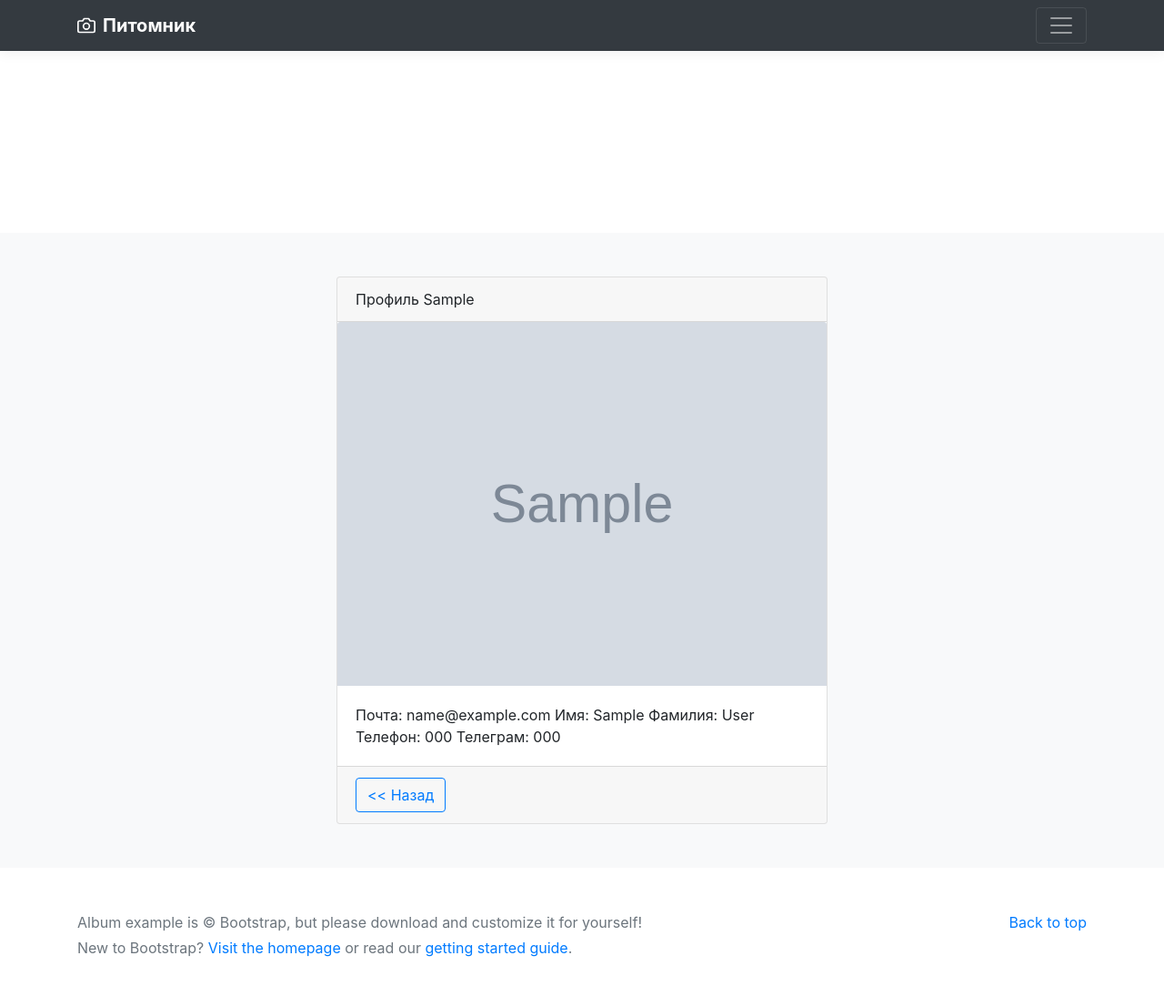
After one commit to MosesVA/HM_Django_projectCBV, a Django app: page /users/profile/1/ in a window 1280 px wide. The commit adds this page. Shown: the whole page at 91% size. Run offline with Django 5.2, Linux system fonts and the light colour scheme; tables that the repository leaves empty hold one stand-in row (values such as "Sample post"); grey boxes marked "Sample" are stand-in pictures; some libraries are stand-ins or nearby versions.

Commit message:
Добавлена возможность просмотра странички пользователя

```diff
--- a/users/templates/users/includes/inc_user_card.html
+++ b/users/templates/users/includes/inc_user_card.html
@@ -15,7 +15,7 @@
                 <li>Телеграм: {{ object.telegram|default:'Не указан' }}</li>
             </ul>
             <a class="btn btn-lg btn-block btn-outline-info"
-               href="{% url 'dogs:detail_dog' object.pk %}">Информация</a>
+               href="{% url 'users:profile_user_view' object.pk %}">Информация</a>
         </div>
     </div>
 </div>
--- /dev/null
+++ b/users/templates/users/user_view_profile.html
@@ -0,0 +1,25 @@
+{% extends 'dogs/base.html' %}
+{% load my_tags %}
+{% block content %}
+<div class="row">
+    <div class="col-3"></div>
+    <div class="col-6">
+        <div class="card">
+            <div class="card-header">Профиль {{ object.first_name }}</div>
+            <img class="card-img-top"
+                 src="{{ object.avatar|user_media }}" width="300" height="400"
+                 alt="Card image cap">
+            <div class="card-body">
+                <span class="card-text">Почта: {{ object.email }}</span>
+                <span class="card-text">Имя: {{ object.first_name|default:'Не указано' }}</span>
+                <span class="card-text">Фамилия: {{ object.last_name|default:'Не указано' }}</span>
+                <span class="card-text">Телефон: {{ object.phone|default:'Не указано' }}</span>
+                <span class="card-text">Телеграм: {{ object.telegram|default:'Не указано' }}</span>
+            </div>
+            <div class="card-footer">
+                <a href="{% url 'users:users_list' %}" class="btn btn-outline-primary"><< Назад</a>
+            </div>
+        </div>
+    </div>
+</div>
+{% endblock %}
--- a/users/urls.py
+++ b/users/urls.py
@@ -2,7 +2,7 @@ from django.urls import path
 
 from users.apps import UsersConfig
 from users.views import user_generate_new_password, UserRegisterView, UserLoginView, UserProfileView, UserUpdateView, \
-    UserPasswordChangeView, UserLogoutView, UserListView
+    UserPasswordChangeView, UserLogoutView, UserListView, UserViewProfileView
 
 app_name = UsersConfig.name
 
@@ -17,5 +17,6 @@ urlpatterns = [
     path('profile/genpassword', user_generate_new_password, name='user_generate_new_password'),
 
     #  работа с аккаунтом
-    path('all_users/', UserListView.as_view(), name='users_list')
+    path('all_users/', UserListView.as_view(), name='users_list'),
+    path('profile/<int:pk>/', UserViewProfileView.as_view(), name='profile_user_view')
 ]
--- a/users/views.py
+++ b/users/views.py
@@ -3,7 +3,7 @@ import string
 
 from django.contrib.auth.views import LoginView, PasswordChangeView, LogoutView
 from django.contrib.auth.mixins import LoginRequiredMixin
-from django.views.generic import CreateView, UpdateView, ListView
+from django.views.generic import CreateView, UpdateView, ListView, DetailView
 from django.shortcuts import reverse, redirect
 from django.contrib.auth.decorators import login_required
 from django.urls import reverse_lazy
@@ -71,6 +71,12 @@ class UserListView(LoginRequiredMixin, ListView):
         queryset = queryset.filter(is_active=True)
         return queryset
 
+
+class UserViewProfileView(DetailView):
+    model = User
+    template_name = 'users/user_view_profile.html'
+
+
 @login_required
 def user_generate_new_password(request):
     new_password = ''.join(random.sample((string.ascii_letters + string.digits), 12))
```
